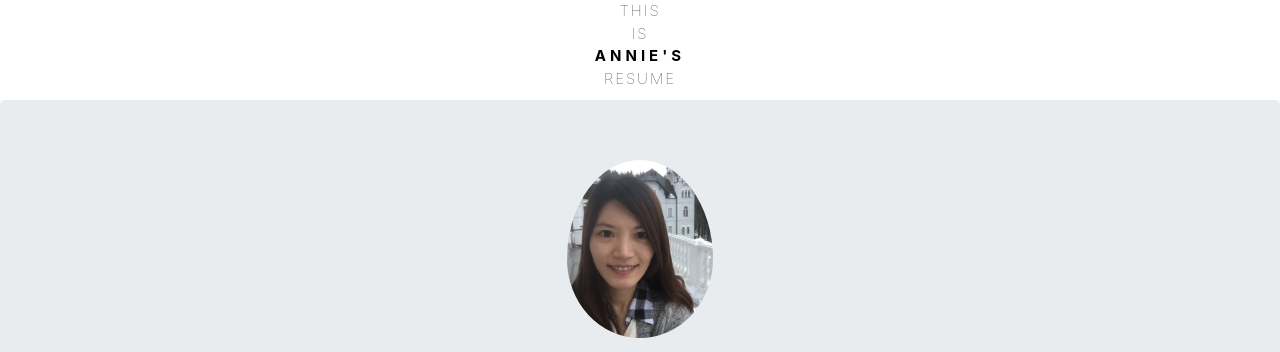
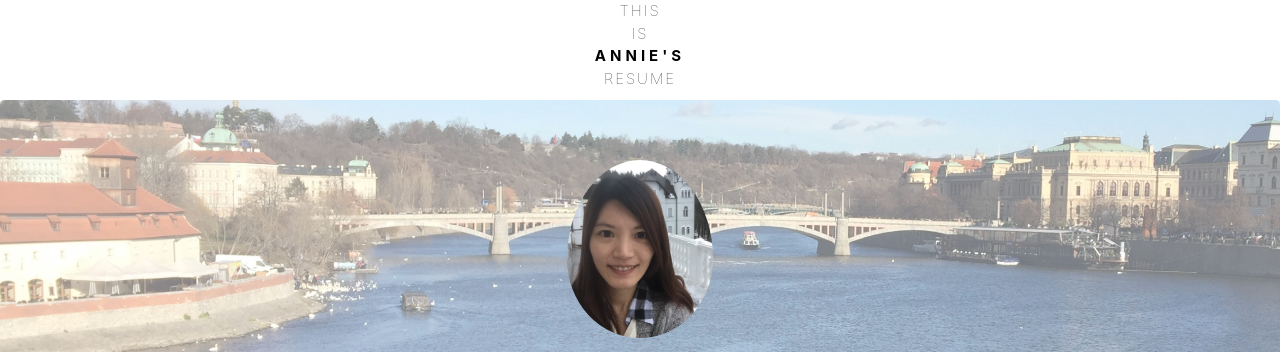
Before and after one commit to maydayannie/maydayannie.github.io, a plain HTML site: page resume/index.html in a window 1280 px wide. Shown: the top 352 px of the page. Drawn offline with nearby package versions, Linux system fonts and the light colour scheme.

Commit message:
modify top.jpg

```diff
--- a/resume/style.css
+++ b/resume/style.css
@@ -69,7 +69,7 @@ body {
 
 .jumbotron{
     margin-top: 10px;
-    background-image: url("./top.png");
+    background-image: url("./top.jpg");
     background-size: cover;
     background-position: center center;
     color: white;
```
